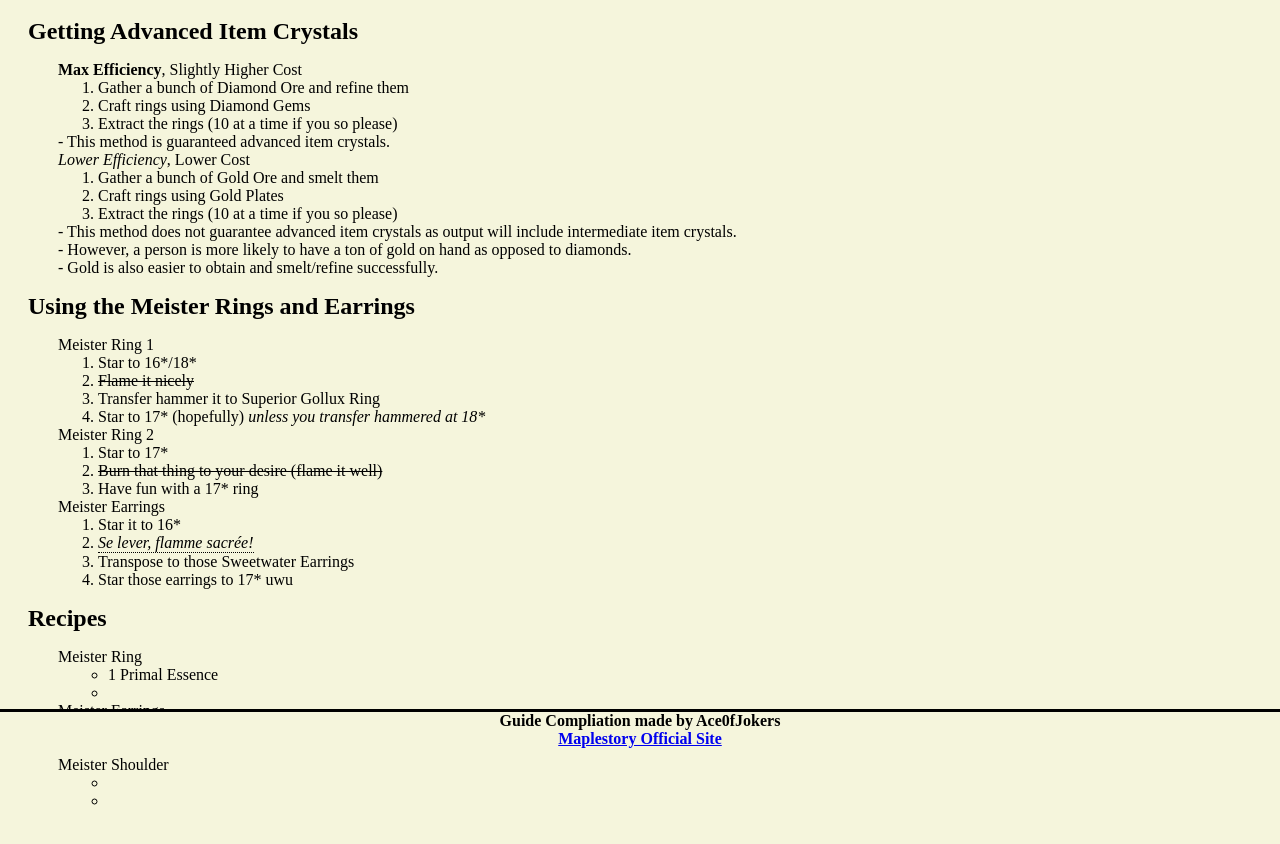
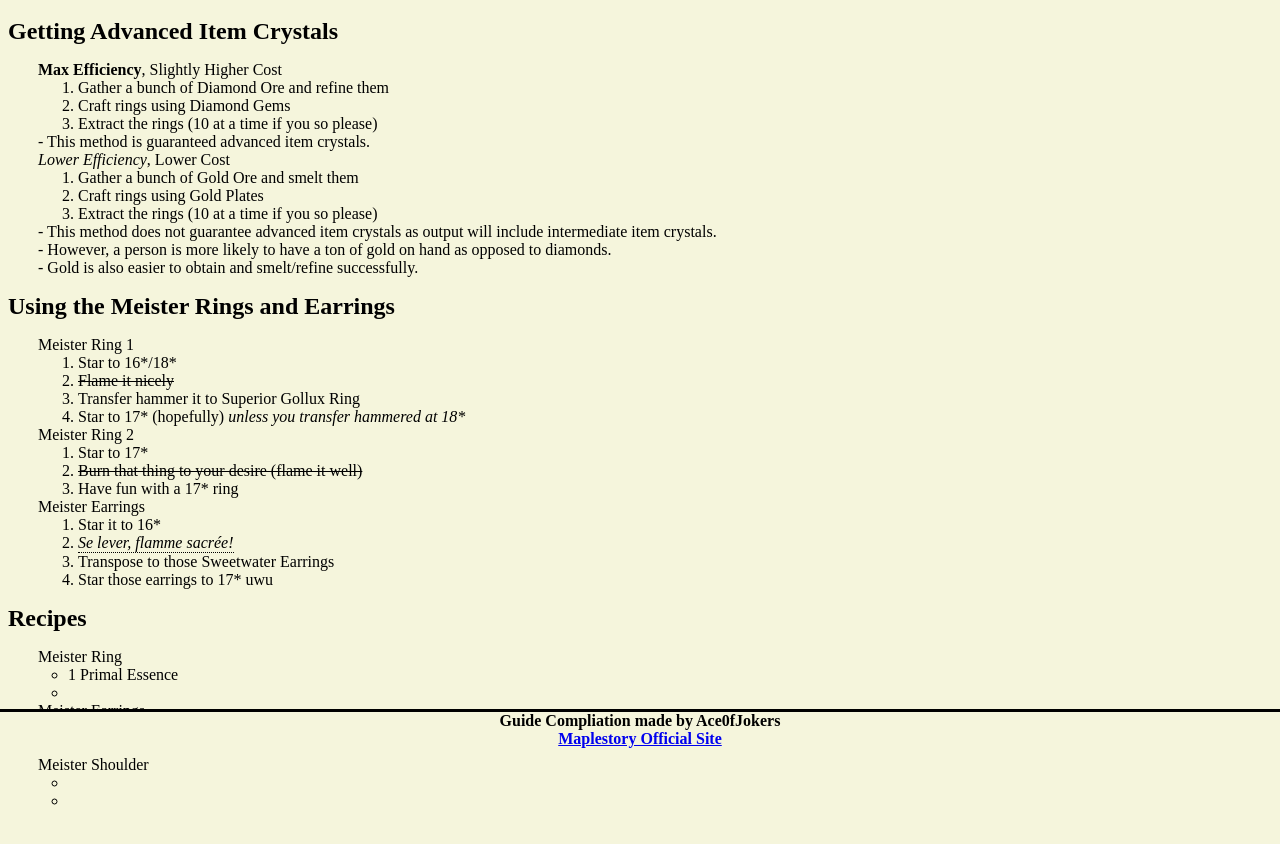
Before and after one commit to estalcil134/MapleStoryGuides, a plain HTML site: page accguide.html in a window 1280 px wide. Shown: the part 48-892 px from the top of the page. Drawn offline with Linux system fonts and the light colour scheme.

Commit message:
Update styles.css

```diff
--- a/resources/styles.css
+++ b/resources/styles.css
@@ -8,7 +8,9 @@
 }
 h2{
 	font-size: 1.5em;
+	/*
 	padding-left: 20px;
+	*/
 	margin-top: 5px;
 	margin-bottom: 5px;
 }
@@ -18,7 +20,10 @@
 
 ul{
 	list-style-type: none;
+	/*
 	padding-left: 50px;
+	*/
+	padding-left: 30px;
 }
 
 .tooltip{
```
